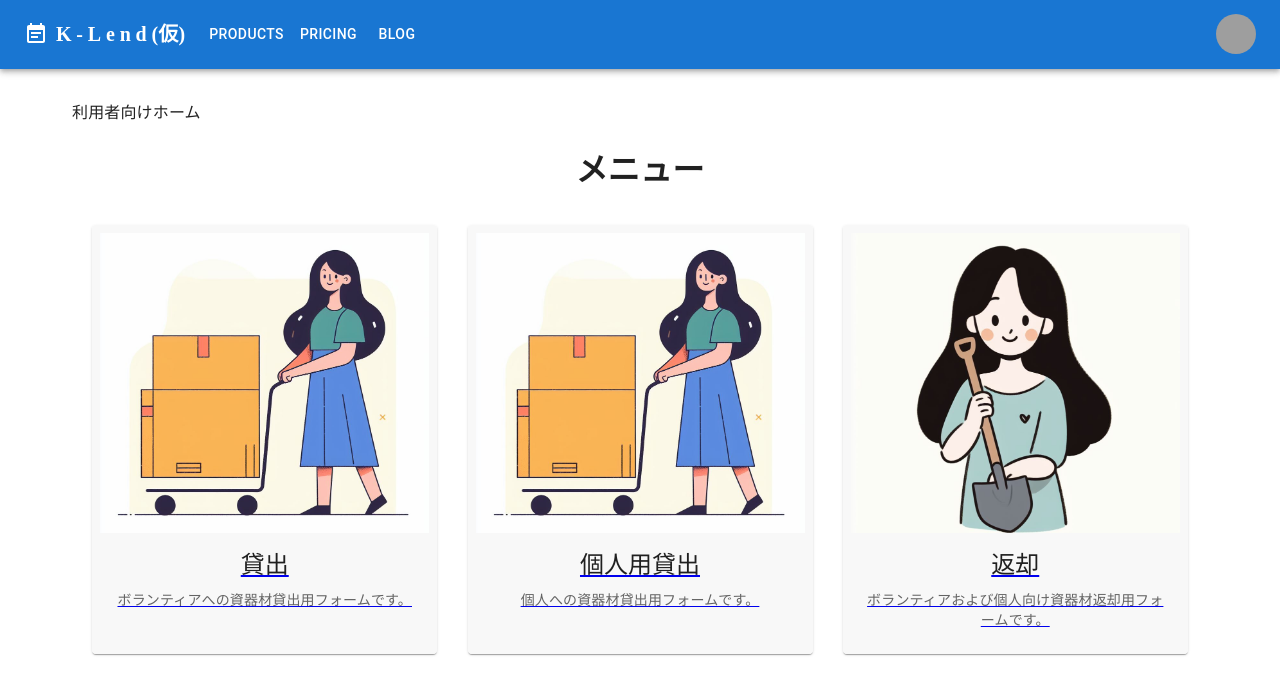
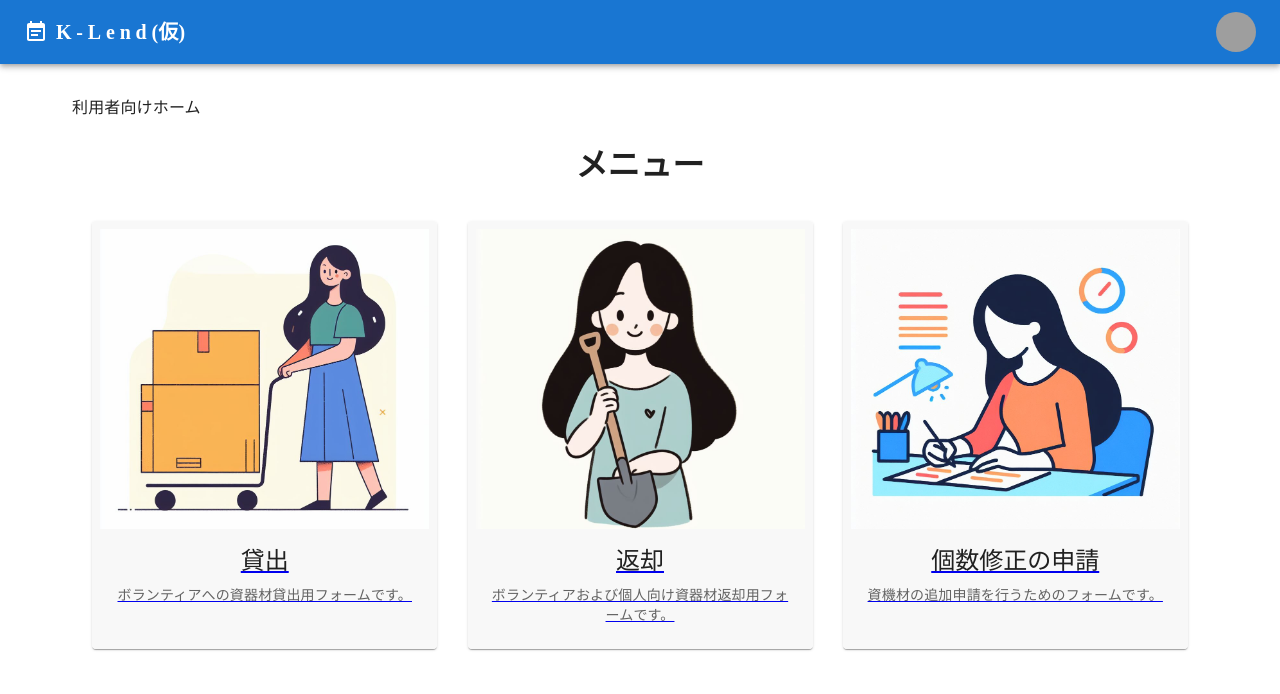
Before and after one commit to sopuro3/klend-front, a React (Vite) app: page / in a window 1280 px wide. Shown: the top 694 px of the page. Built offline with nearby package versions, Linux system fonts and the light colour scheme; grey boxes are pictures that could not be loaded.

Commit message:
feat:ボタンの追加

```diff
--- a/src/appbar/Appbar.tsx
+++ b/src/appbar/Appbar.tsx
@@ -13,7 +13,7 @@ import Tooltip from "@mui/material/Tooltip";
 import MenuItem from "@mui/material/MenuItem";
 import { EventNote } from "@mui/icons-material";
 
-const pages = ["Products", "Pricing", "Blog"];
+const pages: string[] = [];
 const settings = ["Profile", "Account", "Dashboard", "Logout"];
 
 function ResponsiveAppBar() {
--- a/src/input_test.tsx
+++ b/src/input_test.tsx
@@ -57,10 +57,14 @@ ReactDOM.createRoot(document.getElementById("root")!).render(
 function ForGeneral() {
     return (
         <>
-            <ResponsiveAppBar></ResponsiveAppBar>
 
             <div>
                 <BrowserRouter>
+                    <ResponsiveAppBar>
+
+                    </ResponsiveAppBar>
+
+
                     <div className="main">
                         <Routes>
                             {lists.map((Item: Page) => {
--- a/src/reception/components/MenuCard.tsx
+++ b/src/reception/components/MenuCard.tsx
@@ -13,6 +13,7 @@ type CardProps = {
 };
 import borrowImage from "../asset/borrow_image.jpg";
 import returnImage from "../asset/return_image.jpg";
+import fixImage from "../asset/fix_image.jpg";
 
 const menuList: CardProps[] = [
     {
@@ -21,17 +22,19 @@ const menuList: CardProps[] = [
         image: borrowImage,
         href: "/reception/borrow",
     },
-    {
-        title: "個人用貸出",
-        content: "個人への資器材貸出用フォームです。",
-        image: borrowImage,
-        href: "/reception/borrow",
-    },
+
     {
         title: "返却",
         content: "ボランティアおよび個人向け資器材返却用フォームです。",
         image: returnImage,
         href: "/reception/return",
+    },
+
+    {
+        title: "個数修正の申請",
+        content: "資機材の追加申請を行うためのフォームです。",
+        image: fixImage,
+        href: "/reception/fix",
     },
 ];
 
```
Also changed, not shown: src/reception/asset/fix_image.jpg (added).
